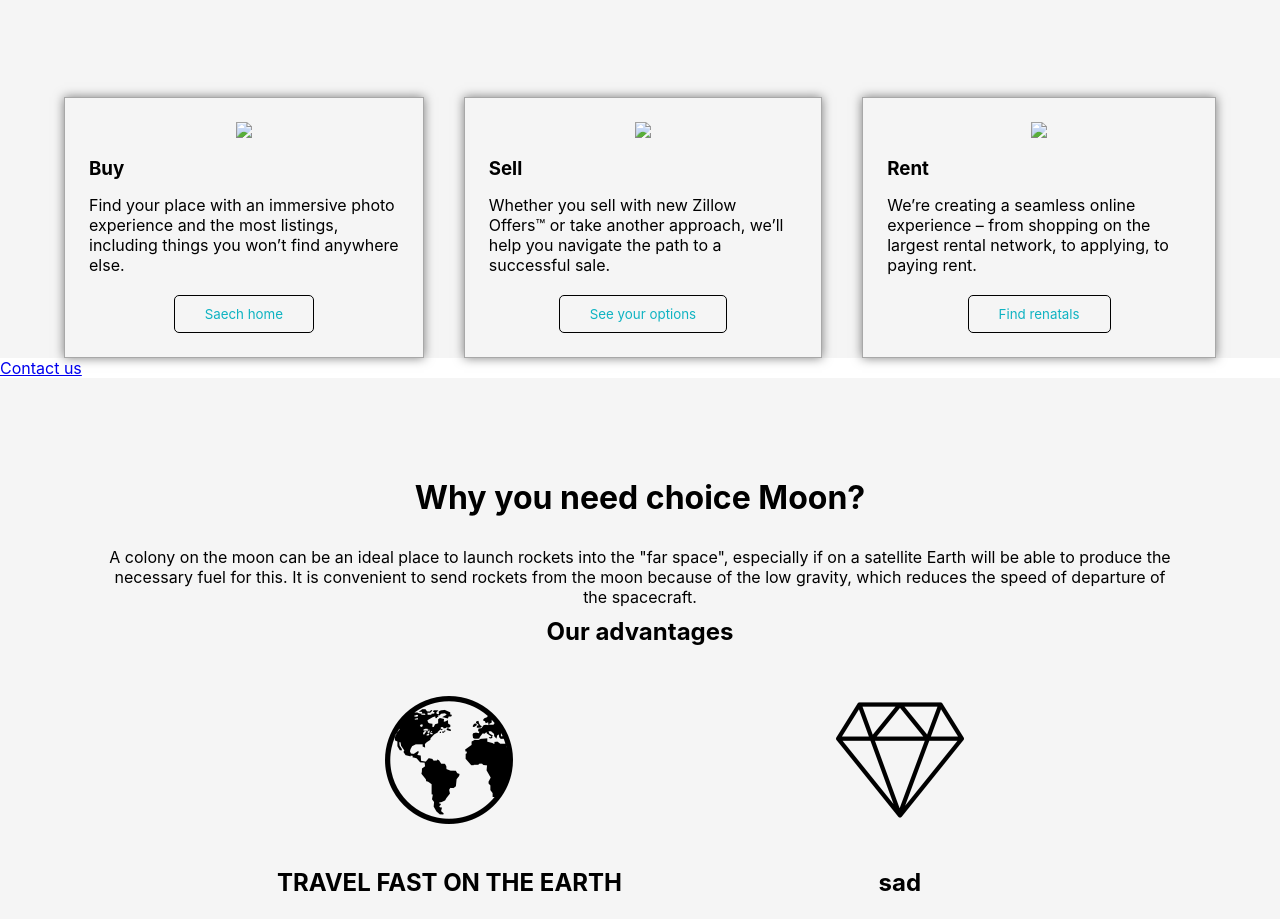
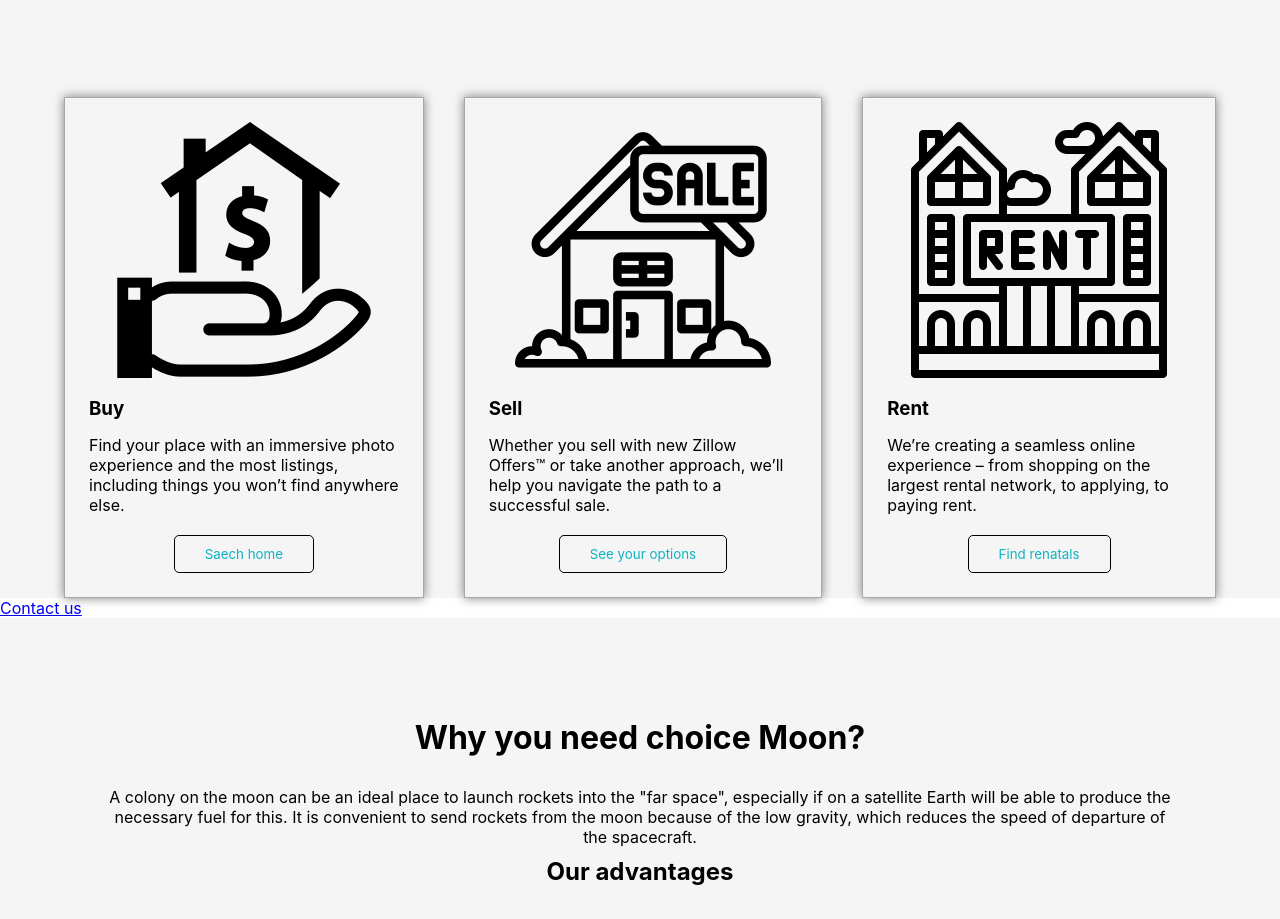
Before and after one commit to SS1L/moon-landing-page, a plain HTML site: page index.html in a window 1280 px wide. Shown: the part 986-1905 px from the top of the page. Drawn offline with Linux system fonts and the light colour scheme; files whose address does not match are found by name.

Commit message:
check dev branch

```diff
--- a/index.html
+++ b/index.html
@@ -71,7 +71,7 @@
 
                 <div class="buy-house">
                     <div class="img-buy">
-                        <img src="house-with-dollar-sign-on-a-hand.png">
+                        <img src="img/house-with-dollar-sign-on-a-hand.png">
                     </div>
                     <h3>Buy</h3>
                     <p>Find your place with an immersive photo experience and the most listings, including things
@@ -82,7 +82,7 @@
                 </div>
                 <div class="sell-house">
                     <div class="img-sell">
-                        <img src="sale.png">
+                        <img src="img/sale.png">
                     </div>
                     <h3>Sell</h3>
                     <p>Whether you sell with new Zillow Offers™ or take another approach, we’ll help you navigate
@@ -93,7 +93,7 @@
                 </div>
                 <div class="rent-house">
                     <div class="img-rent">
-                        <img src="rent.png">
+                        <img src="img/rent.png">
                     </div>
                     <h3>Rent</h3>
                     <p>We’re creating a seamless online experience – from shopping on the largest rental network, to
```
